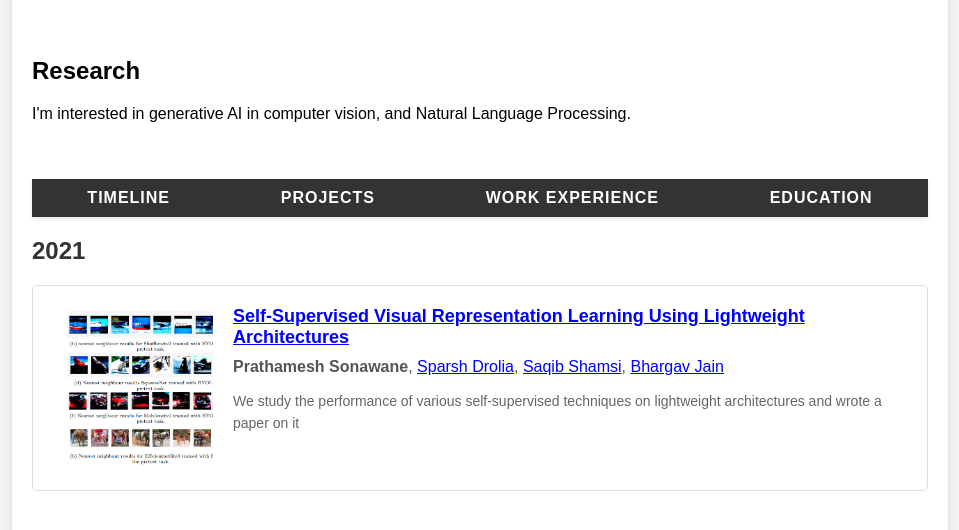
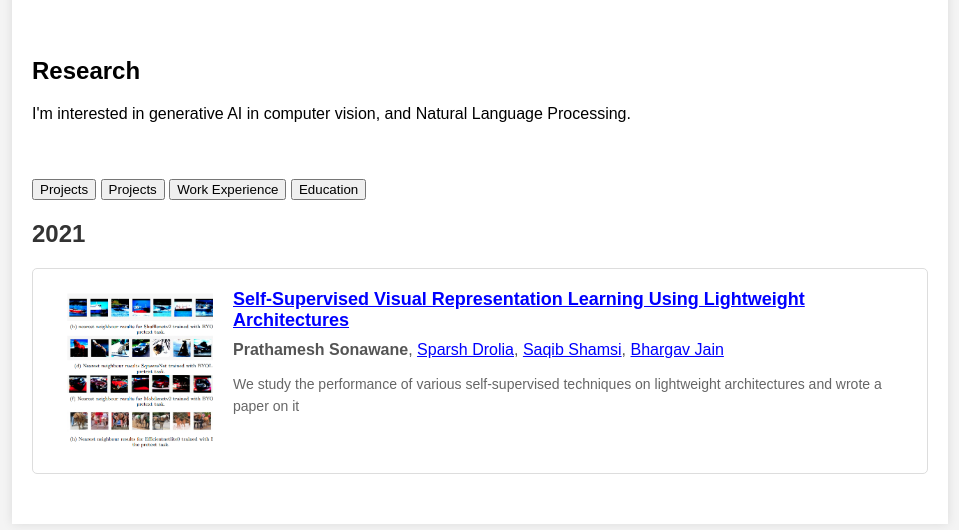
Before and after one commit to pratt3000/pratt3000.github.io, a plain HTML site: page index.html in a window 1280 px wide. Shown: the part 194-724 px from the top of the page, without its empty margins (160-1119 px from the left). Drawn offline with Linux system fonts and the light colour scheme.

Commit message:
Update index.html

```diff
--- a/index.html
+++ b/index.html
@@ -39,12 +39,12 @@
 				<p>I'm interested in generative AI in computer vision, and Natural Language Processing.</p>
 			</div>
 
-			<nav class="modern-menu">
-			    <div class="menu-item" onclick="showSection('timeline')">Timeline</div>
-			    <div class="menu-item" onclick="showSection('projects')">Projects</div>
-			    <div class="menu-item" onclick="showSection('work-experience')">Work Experience</div>
-			    <div class="menu-item" onclick="showSection('education')">Education</div>
-			</nav>
+			<div class="menu">
+				<button onclick="showSection('timeline')">Projects</button>
+				<button onclick="showSection('projects')">Projects</button>
+				<button onclick="showSection('work-experience')">Work Experience</button>
+				<button onclick="showSection('education')">Education</button>
+			</div>
 
 			<div id="timeline" class="content-section">
 				<!-- timeline Section -->
```
